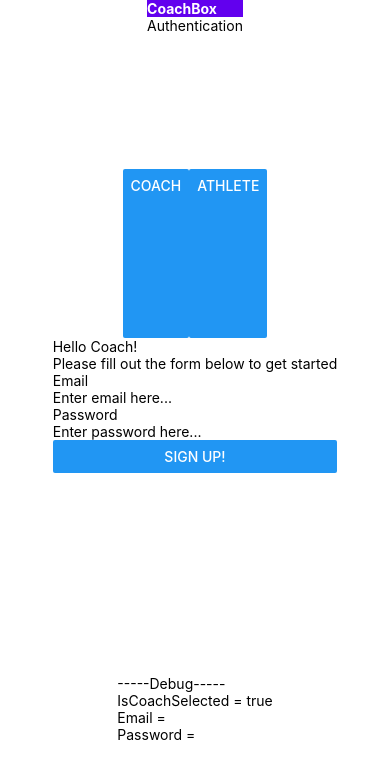
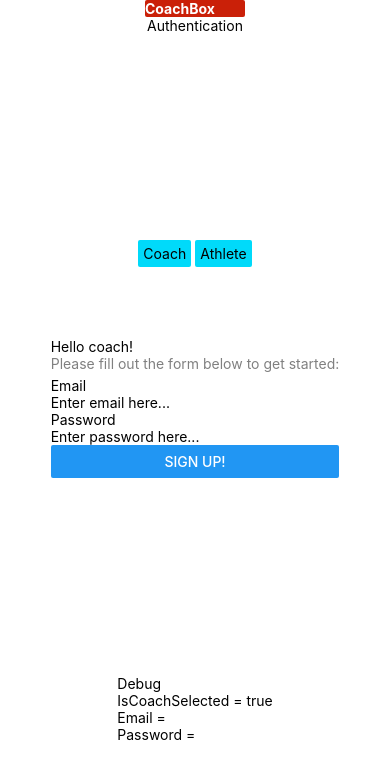
Before and after one commit to YichiZ/coachbox, a React Native app: screen / in a window 390 px wide. Shown: the top 778 px of the page. Built offline with nearby package versions, Linux system fonts and the light colour scheme.

Commit message:
Logic and eslint

```diff
--- a/App.js
+++ b/App.js
@@ -1,5 +1,12 @@
 import React from 'react';
-import { StyleSheet, View, Text, Button, TextInput } from 'react-native';
+import {
+  StyleSheet,
+  View,
+  Text,
+  Button,
+  TextInput,
+  TouchableOpacity,
+} from 'react-native';
 import Authentication from './components/Authentication';
 
 export default function App() {
@@ -7,54 +14,84 @@ export default function App() {
   const [email, setEmail] = React.useState('');
   const [password, setPassword] = React.useState('');
 
-  return(
-    <View style={{alignItems: 'center', flex: 1 }}>
-      <View style={{ flex: 1 }}>
-        <Text style={styles.header}>CoachBox</Text>
+  return (
+    <View style={{alignItems: 'center', flex: 2}}>
+      <View style={{flex: 1, alignItems: 'center'}}>
+        <View style={styles.headerContainer}>
+          <Text style={styles.header}>CoachBox</Text>
+        </View>
         <Text style={styles.title}>Authentication</Text>
       </View>
 
-      <View style={{ flex: 1, flexDirection: 'row' }}>
-        <Button title="Coach" onPress={() => setIsCoachSelected(true)}/>
-        <Button title="Athlete" onPress={() => setIsCoachSelected(false)}/>
-      </View>
-      <View style={{ flex: 2 }}>
-        <Text>Hello Coach!</Text>
-        <Text>Please fill out the form below to get started</Text>
-        <Text>Email</Text>
-        <TextInput placeholder={'Enter email here...'} value={email} onChangeText={text => setEmail(text)}/>
-        <Text>Password</Text>
-        <TextInput placeholder={'Enter password here...'} value={password} onChangeText={text => setPassword(text)} secureTextEntry={true}/>
-        <Button title="Sign up!"/>
+      <View
+        style={{
+          flex: 1,
+          flexDirection: 'row',
+          justifyContent: 'center',
+          alignItems: 'center',
+        }}>
+        <TouchableOpacity
+          style={styles.button}
+          onPress={() => setIsCoachSelected(true)}>
+          <Text>Coach</Text>
+        </TouchableOpacity>
+        <TouchableOpacity
+          style={styles.button}
+          onPress={() => setIsCoachSelected(false)}>
+          <Text>Athlete</Text>
+        </TouchableOpacity>
       </View>
 
-      <View style={{ flex: 1 }}>
-        <Text>-----Debug-----</Text>
+      <View style={{flex: 2}}>
+        <Text>Hello {isCoachSelected ? 'coach' : 'athlete'}!</Text>
+        <Text style={{color: 'grey'}}>
+          Please fill out the form below to get started:
+        </Text>
+        <Text style={{marginTop: 5}}>Email</Text>
+        <TextInput
+          placeholder={'Enter email here...'}
+          value={email}
+          onChangeText={text => setEmail(text)}
+        />
+        <Text>Password</Text>
+        <TextInput
+          placeholder={'Enter password here...'}
+          value={password}
+          onChangeText={text => setPassword(text)}
+          secureTextEntry={true}
+        />
+        <Button title="Sign up!" />
+      </View>
+      <View style={{flex: 1}}>
+        <Text>Debug</Text>
         <Text>IsCoachSelected = {isCoachSelected.toString()}</Text>
         <Text>Email = {email}</Text>
         <Text>Password = {password}</Text>
       </View>
     </View>
-  )
+  );
 }
 
 const styles = StyleSheet.create({
   headerContainer: {
-    flex: 1
+    borderRadius: 2,
+    backgroundColor: '#ca2008',
+    width: 100,
   },
   header: {
-      fontSize: 14,
-      color: 'white',
-      fontWeight: 'bold',
-      backgroundColor: '#6200EE'
+    fontSize: 14,
+    color: 'white',
+    fontWeight: 'bold',
   },
-  title: {
-  },
+  title: {},
   authenticationContainer: {
-    flex: 1
+    flex: 1,
   },
   button: {
+    alignItems: 'center',
+    backgroundColor: '#00dafa',
+    padding: 5,
+    margin: 2,
+    borderRadius: 2,
   },
-
-
-})
+});
```
